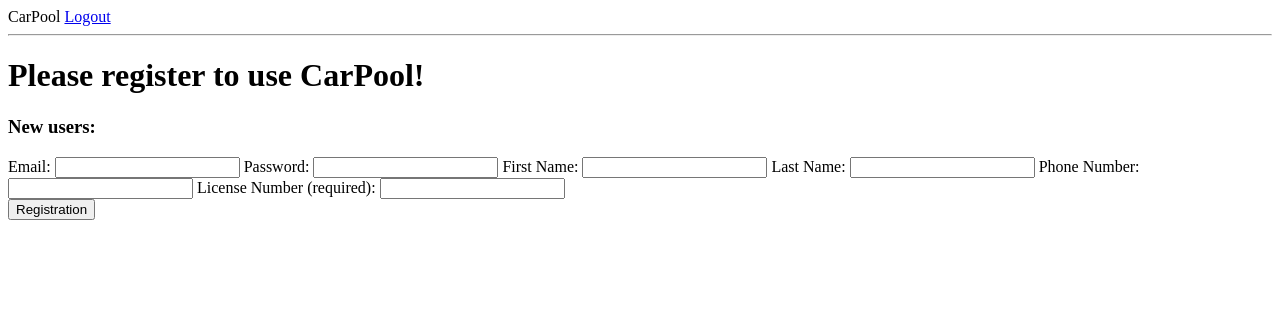
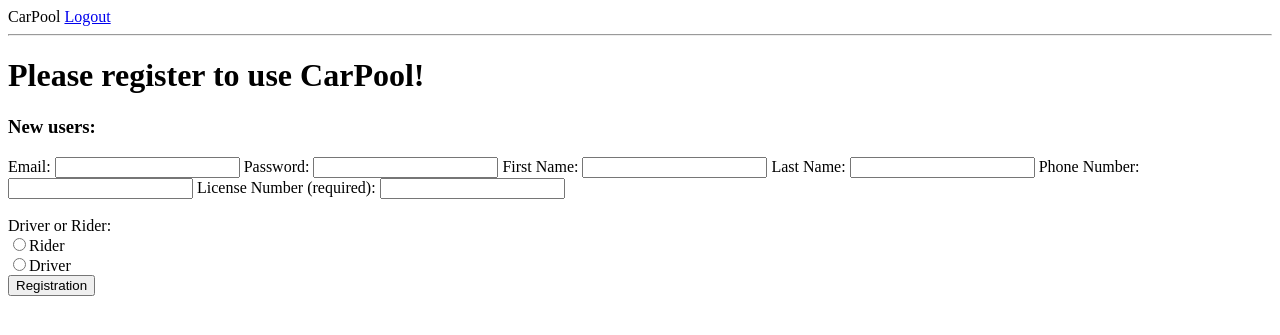
Before and after one commit to julie-norris/carpool, a Flask app: page /register in a window 1280 px wide. Shown: the top 335 px of the page. Run offline with Flask 2, Linux system fonts and the light colour scheme.

Commit message:
worked on committing data to database and cleaning up the registration route

```diff
--- a/server.py
+++ b/server.py
@@ -5,11 +5,14 @@ import requests, pprint, json
 from flask import Flask, request, jsonify, render_template, flash, session, redirect
 from flask_debugtoolbar import DebugToolbarExtension
 from model import db, connect_to_db, Person, Address, Driving_Route, User_Address, Ride, Ride_Need
+import re
+
 app = Flask(__name__)
 
 app.secret_key = "SOMETHINGDIFFERENT"
 
 app.jinja_env.undefined = StrictUndefined
+
 
 
 @app.route('/')
@@ -25,16 +28,22 @@ def registration():
 
     return render_template("registration.html")
 
-@app.route('/register_newperson', methods=['POST'])
+@app.route('/register_newperson', methods=['POST', 'GET'])
 def add_new_user():
     """Creates a new user in the database."""
-
+    driver_or_rider = request.form["typeofuser"]
     email = request.form["email"]
     password = request.form["password"]
     fname = request.form["first_name"]
     lname = request.form["last_name"]
     phone = request.form["phone_number"]
     license_number = request.form["license_number"]
+
+    match = re.match(r'^[a-zA-Z0-9 -]{5,9}$', license_number)
+
+    if not match:
+        flash("Invalid license_number. Try again.")
+        return redirect("/register")
 
     user = Person.query.filter_by(email=email).first()
 
@@ -43,8 +52,14 @@ def add_new_user():
         return redirect("/login")
 
     else:
-        user = Person(email=email, password=password, fname=fname, lname=lname,
-                  phone=phone_number, license_number=license_number)
+        user = Person(
+            email=email,
+            password=password,
+            fname=fname,
+            lname=lname,
+            phone=phone_number,
+            license_number=license_number
+            )
 
     db.session.add(user)
     db.session.commit()
@@ -54,7 +69,11 @@ def add_new_user():
 
     flash("Thank you for registering for CarPool! You have been logged in!")
 
-    return redirect("/driver_or_rider")
+    if driver_or_rider == 'driver':
+
+        return redirect("/driver")
+    else:
+        return redirect("/map")
 
 @app.route('/login', methods=['GET'])
 def show_login_form():
@@ -82,7 +101,7 @@ def login_process():
     flash("Logged in")
     return redirect("/driver_or_rider")
 
-@app.route('/driver_or_rider', methods=['GET'])
+@app.route('/driver_or_rider', methods=['POST'])
 def is_user_driver_or_rider():
 
     return render_template("driving_or_riding.html")
@@ -105,9 +124,17 @@ def driving_map():
     payload_2 = {'key': 'AIzaSyA5tDzhP-TkpUOI4dOZzkATen2OUCPasf4', 'address': end_address}
     info_2 = requests.get('https://maps.googleapis.com/maps/api/geocode/json', params=payload_2)
 
-    binary = info_2.content
+    extract_data_fordb(info)
+    extract_data_fordb(info_2)
+
+    return redirect("/thank_you")
+
+def extract_data_fordb(data):
+
+    binary = data.content
     output = json.loads(binary)
 
+    app.logger.debug(json.dumps(output, indent=4))
 
     results = output['results'][0]
     latitude = results['geometry']['location']['lat']
@@ -119,8 +146,7 @@ def driving_map():
     state = results['address_components'][5]['short_name']
     zip_code = results['address_components'][7]['short_name']
     street_address = (street_number + ' ' + street_name)
-    arrival_time=request.form['arrival_time']
-    num_seats=request.form['num_seats']
+
     name_of_place = None
 
 
@@ -146,8 +172,10 @@ def driving_map():
     # db.session.add(driving_route)
 
 
-    return redirect("/thank_you")
 
+
+    # arrival_time=request.form['arrival_time']
+    # num_seats=request.form['num_seats']
 
 @app.route('/rider', methods=['GET'])
 def rider_mapwithroutes():
--- a/templates/registration.html
+++ b/templates/registration.html
@@ -2,7 +2,7 @@
 {% block content %}
 <h1>Please register to use CarPool!</h1>
 
-<form action="/driver_or_rider" method="POST">
+<form action="/register_newperson" method="POST">
 
     <div>
 
@@ -25,6 +25,14 @@
             <label>License Number (required):
                 <input type="text" name="license_number" required>
             </label>
+            <br>
+            <br>
+            <label> Driver or Rider:<br>
+                <input type='radio' name="typeofuser" value="rider">Rider<br>
+                <input type='radio' name="typeofuser" value="driver">Driver<br>
+            </label>
+
+
     </div>
 
     <div>
```
